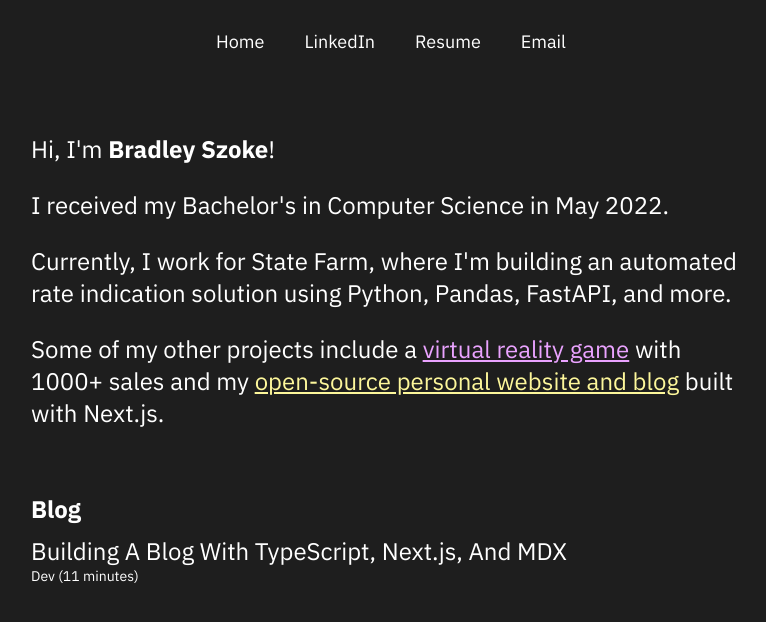
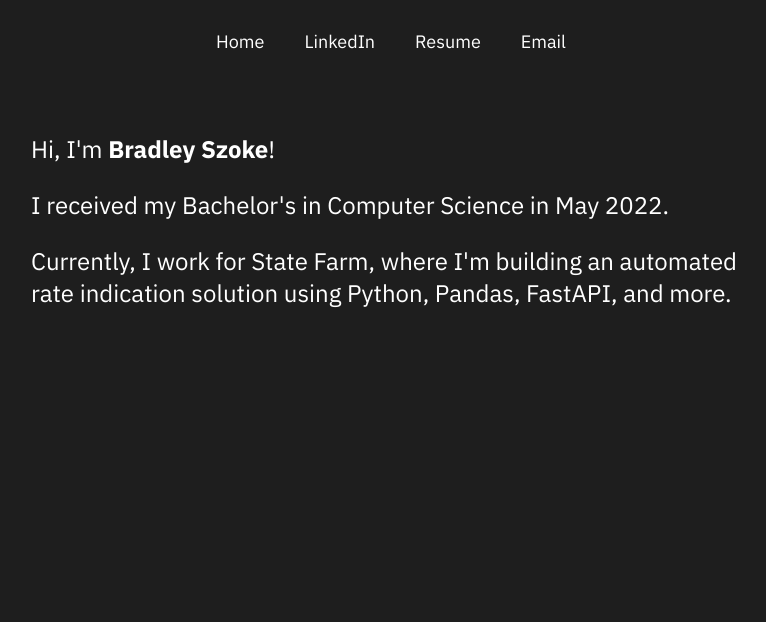
Before and after one commit to bradleyszoke/bradleyszoke.com, a Next.js app: page / in a window 1280 px wide. Shown: the top 622 px of the page, without its empty margins (249-1015 px from the left). Built offline with nearby package versions, Linux system fonts and the light colour scheme; no server answers; a small style sheet from the web is missing.

Commit message:
update resume

```diff
--- a/components/About/About.tsx
+++ b/components/About/About.tsx
@@ -12,24 +12,6 @@ const About = (): JSX.Element => {
             <p>
                 Currently, I work for State Farm, where I&apos;m building an automated rate indication solution using Python, Pandas, FastAPI, and more.
             </p>
-      <p>
-        Some of my other projects include a{' '}
-        <a
-          href="https://www.oculus.com/experiences/go/1901607623239776/"
-          target="_blank"
-          rel="noreferrer"
-        >
-          virtual reality game
-        </a>{' '}
-        with 1000+ sales and my{' '}
-        <a
-          href="https://github.com/bradleyszoke/bradleyszoke.com"
-          target="_blank"
-          rel="noreferrer"
-        >
-          open-source personal website and blog
-        </a> built with Next.js.
-      </p>
         </div>
     );
 };
--- a/pages/index.tsx
+++ b/pages/index.tsx
@@ -22,7 +22,6 @@ const Home: NextPage<HomeProps> = ({ posts }) => {
             <main>
                 <Nav />
                 <About />
-        <BlogList posts={posts} />
             </main>
         </div>
     );
```
Also changed, not shown: 1 other file (tests, documents, lock files or other folders). Lines whose indentation alone changed are shown as unchanged.
